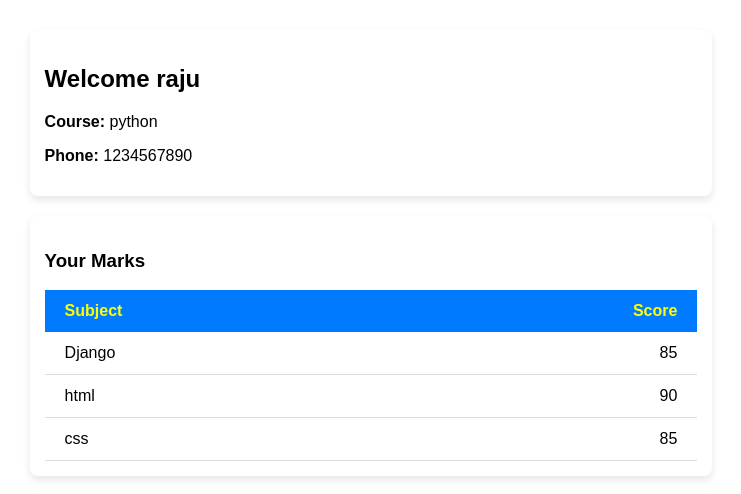
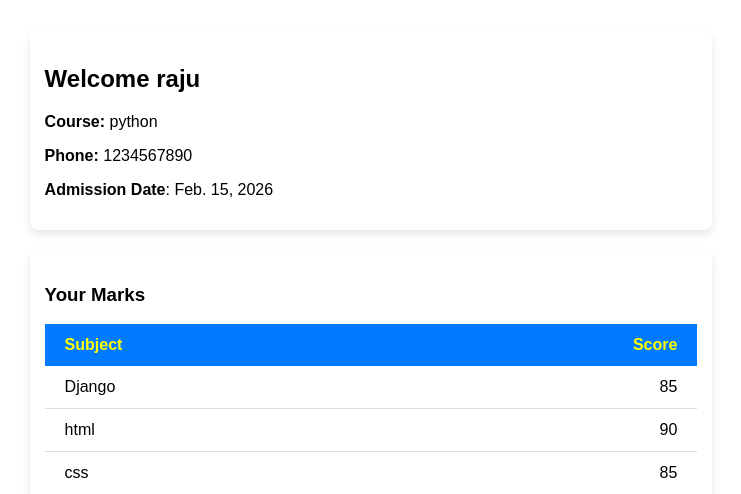
Before and after one commit to rajumadarapu34/project, a Django app: page /dashboard/ in a window 1280 px wide. Shown: the part 48-542 px from the top of the page, without its empty margins (269-1010 px from the left). Run offline with Django 5.2, Linux system fonts and the light colour scheme; a user stored in the database is signed in; data comes from the database, SQL or seed files in the repository.

Commit message:
Add admission date to student dashboard

```diff
--- a/students/templates/dashboard.html
+++ b/students/templates/dashboard.html
@@ -6,6 +6,7 @@
     <h2>Welcome {{ student.user.username }}</h2>
     <p><strong>Course:</strong> {{ student.course }}</p>
     <p><strong>Phone:</strong> {{ student.phone }}</p>
+      <p><strong>Admission Date</strong>: {{ student.admission_date }}</p>
 </div>
 
 <div class="card">
```
